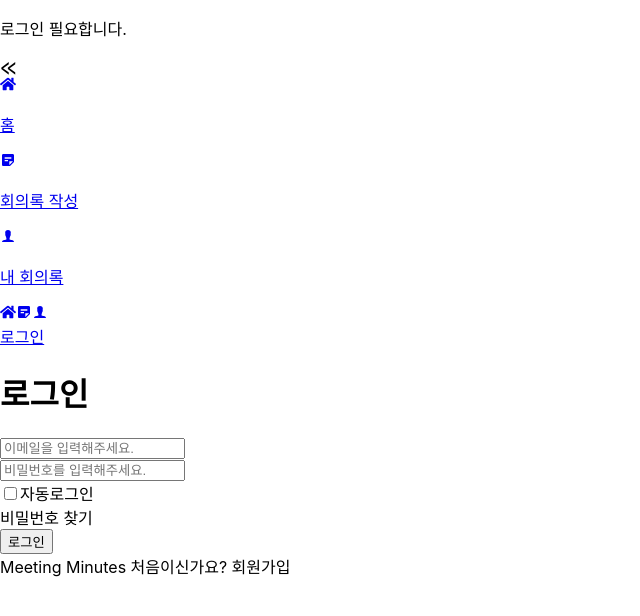
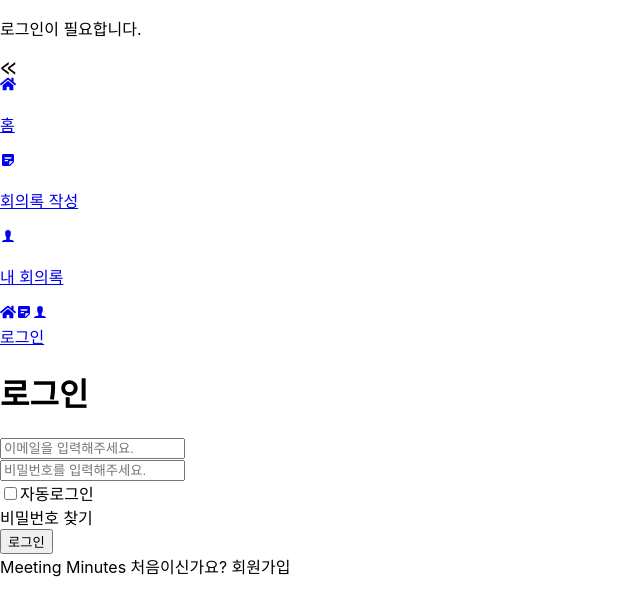
Before and after one commit to jhyoo1203/AI_Minutes_Automation, a React (Create React App) app in the folder client/: page /login in a window 1280 px wide. Shown: the top 616 px of the page, without its empty margins (0-640 px from the left). Built offline with nearby package versions, Linux system fonts and the light colour scheme; no server answers; a web font is replaced by a local one.

Commit message:
chore: change api url to .env

```diff
--- /dev/null
+++ b/client/jsconfig.json
@@ -0,0 +1,6 @@
+{
+    "compilerOptions": {
+      "baseUrl": "src"
+    },
+    "include": ["src/**/*"]
+  }
--- /dev/null
+++ b/client/src/api.js
@@ -0,0 +1,7 @@
+import axios from "axios";
+
+const apiClient = axios.create({
+    baseURL: process.env.REACT_APP_API_BASE_URL
+});
+
+export default apiClient;
--- a/client/src/components/contents/login/loginPage.js
+++ b/client/src/components/contents/login/loginPage.js
@@ -1,7 +1,7 @@
 import React, { useState } from "react";
 import { useSelector } from "react-redux";
-import axios from "axios";
 import { useNavigate } from "react-router-dom";
+import apiClient from "api";
 
 const LoginPage = () => {
   const [email, setEmail] = useState("");
@@ -33,7 +33,7 @@ const LoginPage = () => {
 
     if (Object.keys(newErrors).length === 0) {
       try {
-        const response = await axios.post("http://localhost:5000/users/login", {
+        const response = await apiClient.post("/users/login", {
           email,
           password,
         });
--- a/client/src/components/sidebar/sidebar.js
+++ b/client/src/components/sidebar/sidebar.js
@@ -5,7 +5,8 @@ import { Link } from "react-router-dom";
 import { FaHome } from "react-icons/fa";
 import { MdStickyNote2 } from "react-icons/md";
 import { IoIosPerson } from "react-icons/io";
-import axios from "axios";
+
+import apiClient from "api";
 
 const Sidebar = () => {
   const dispatch = useDispatch();
@@ -19,7 +20,7 @@ const Sidebar = () => {
   };
 
   const handleLogout = () => {
-    axios.post("http://localhost:5000/users/logout", {
+    apiClient.post("/users/logout", {
       token,
     });
     localStorage.removeItem("token");
@@ -35,7 +36,11 @@ const Sidebar = () => {
     >
       <div className="flex items-center justify-between">
         <p className={"font-bold my-3 md:text-sm sm:text-xs"}>
-          {!isCollapsed ? (user ? user.name + "님의 회의록" : "로그인 필요합니다.") : ""}
+          {!isCollapsed
+            ? user
+              ? user.name + "님의 회의록"
+              : "로그인이 필요합니다."
+            : ""}
         </p>
         <div
           onClick={handleToggleSidebar}
@@ -97,9 +102,8 @@ const Sidebar = () => {
         </Link>
       </nav>
       <div className="flex justify-center items-center mt-auto">
-        {token ? (
+        {user ? (
           <>
-            {isCollapsed ? "" : user ? <p className="font-bold text-sm">{user.name}님 환영합니다.</p> : "로그인 필요합니다."}
             <div
               className="ml-3 bg-green-500 hover:cursor-pointer hover:bg-green-600 text-white md:text-sm sm:text-xs px-3 md:px-1 sm:px-0 py-2 font-bold rounded-lg"
               onClick={handleLogout}
```
